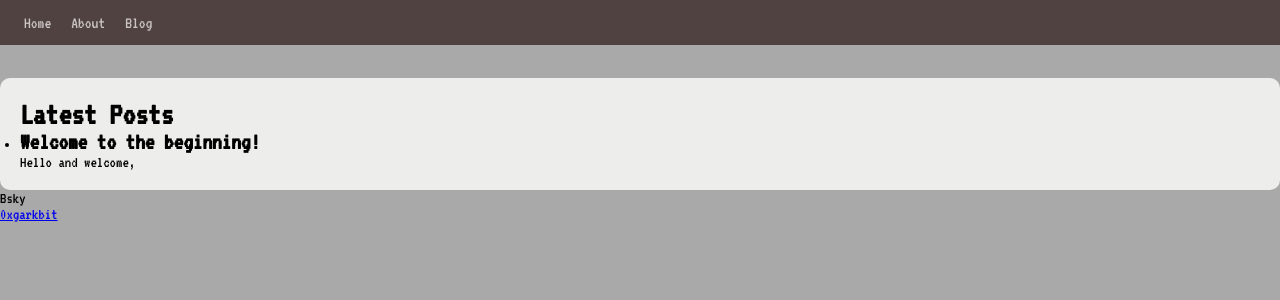
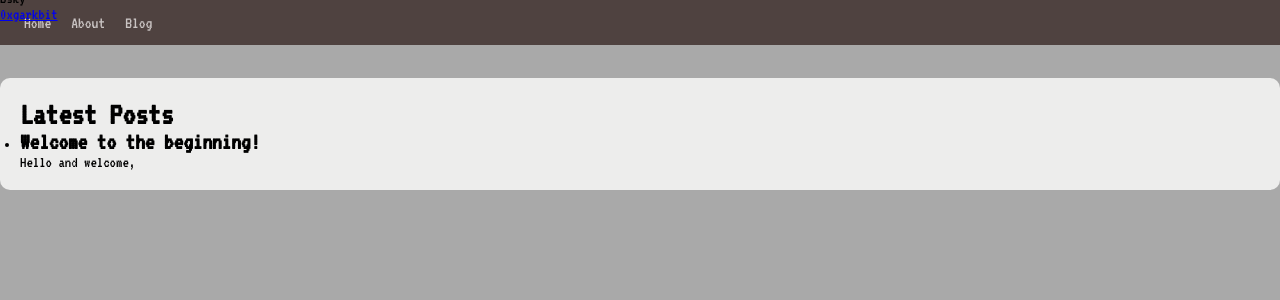
Before and after one commit to garkbt/garkbt.github.io, a Jekyll site: the page built from blog.html, in a window 1280 px wide. Shown: the top 300 px of the page. Built offline with Jekyll 4.4.1, drawn with Linux system fonts in a browser that asks for light colours.

Commit message:
Update main.scss

```diff
--- a/_sass/main.scss
+++ b/_sass/main.scss
@@ -70,3 +70,10 @@ body {
     }
   }
 }
+
+footer {
+    clear: both;
+    position: relative;
+    height: 200px;
+    margin-top: -200px;
+}
```
